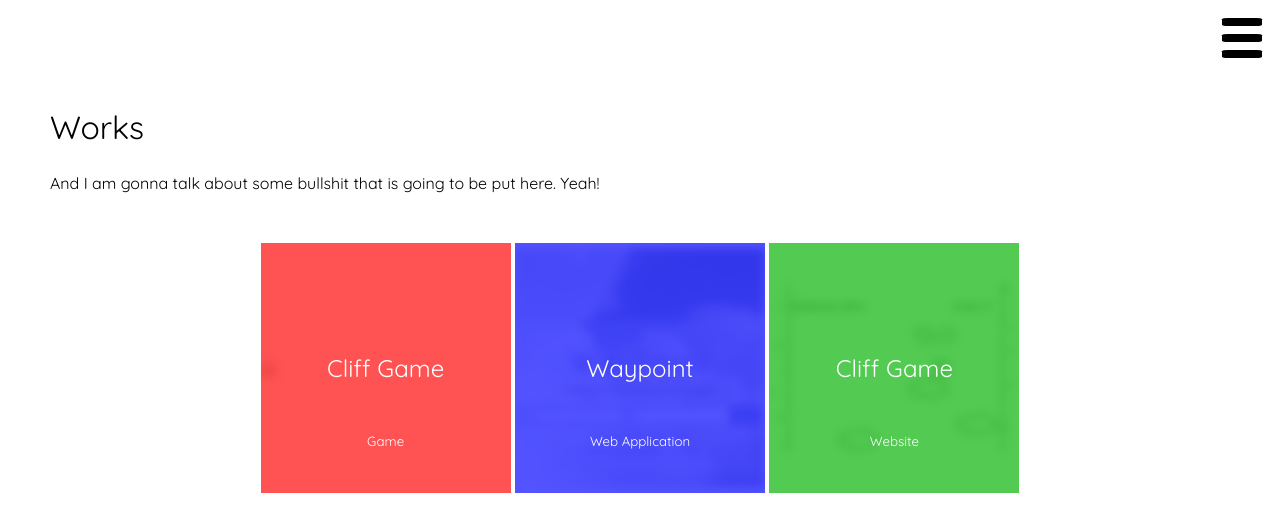
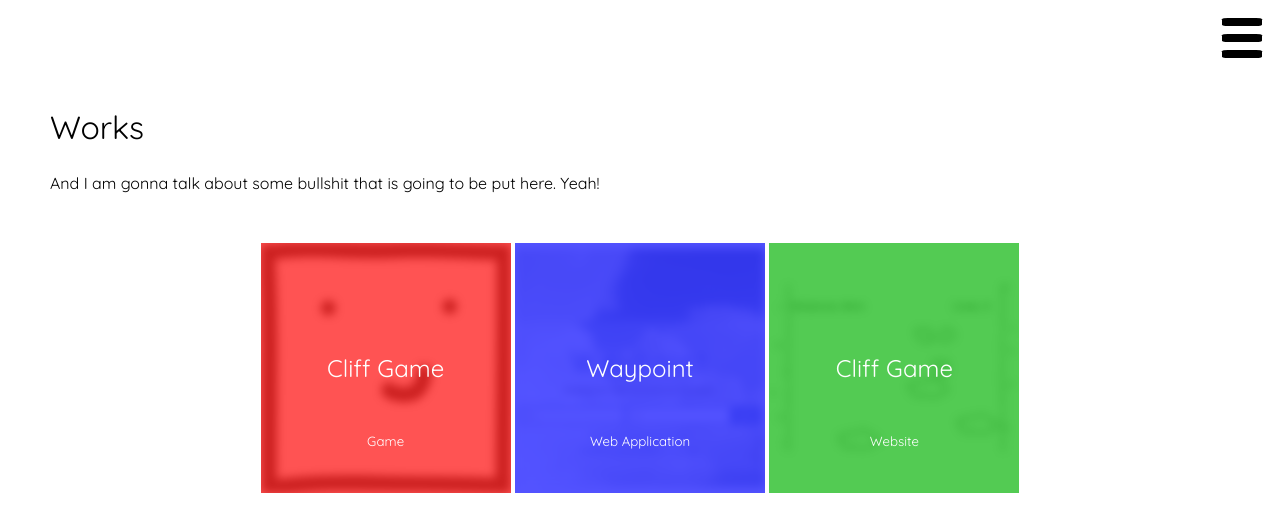
Before and after one commit to leroywan/old-portfolio, a Jekyll site: the page built from portfolio.md, in a window 1280 px wide and 1080 px high. Shown: the top 532 px of the window. Built offline with Jekyll 4.4.1, drawn with Linux system fonts in a browser that asks for light colours.

Commit message:
configure urls

```diff
--- a/portfolio.md
+++ b/portfolio.md
@@ -3,7 +3,7 @@ layout: portfolio
 title: Work
 permalink: /portfolio/
 images:
-  - path: leroywan.github.io/assets/photo-gallery/mr_square.svg
+  - path: http://leroywan.github.io/assets/photo-gallery/mr_square.svg
     title: Cliff Game
     category: Game
     description: #
```
